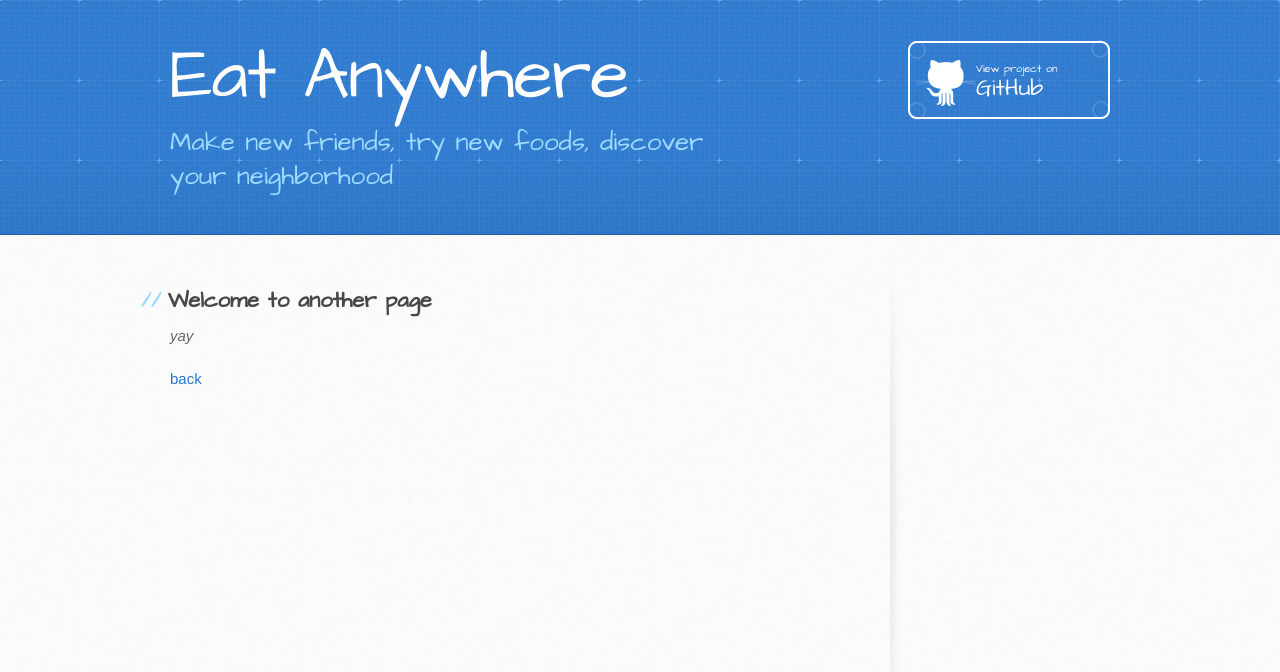
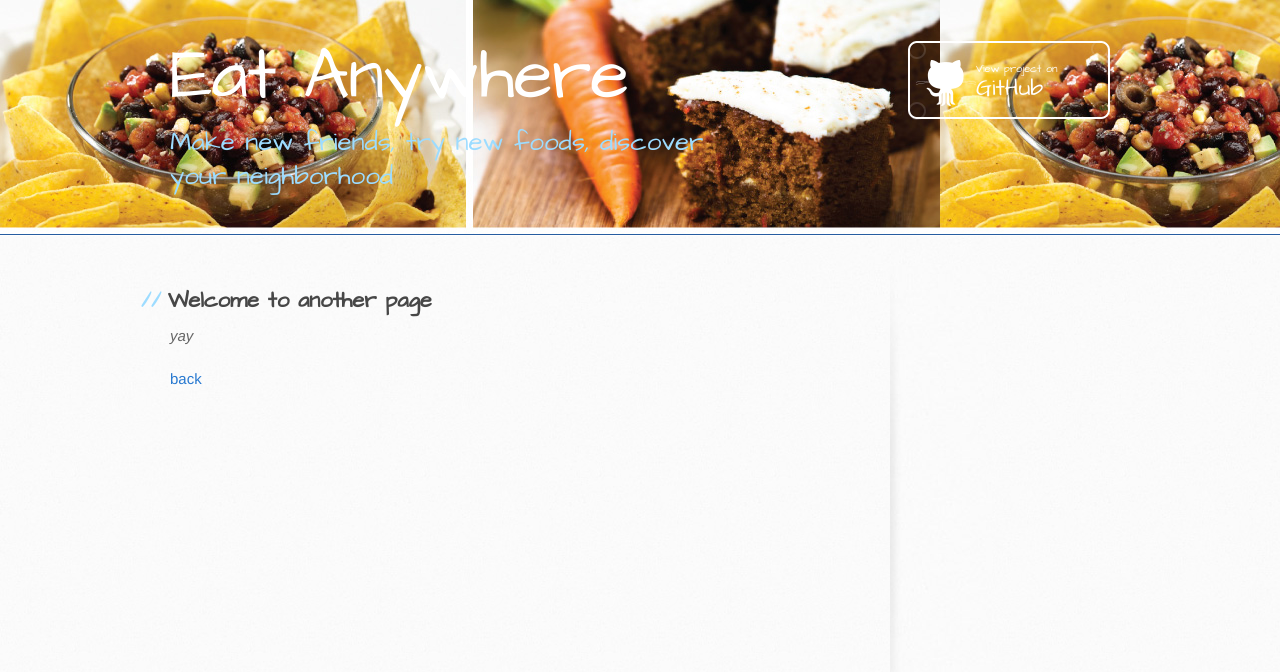
Before and after one commit to Terrib1e/EatA, a Jekyll site: the page built from another-page.md, in a window 1280 px wide. Shown: the top 672 px of the page. Built offline with Jekyll 4.4.1, drawn with Linux system fonts in a browser that asks for light colours; our own code applies the rules of GitHub Pages for plain Markdown files.

Commit message:
Update jekyll-theme-architect.scss

```diff
--- a/_sass/jekyll-theme-architect.scss
+++ b/_sass/jekyll-theme-architect.scss
@@ -25,8 +25,9 @@ a:hover {
 header {
   padding-top: 40px;
   padding-bottom: 40px;
+  background: #2e7bcf url(../images/headerfood.jpg) 0 0;
   font-family: 'Architects Daughter', 'Helvetica Neue', Helvetica, Arial, serif;
-  background: #2e7bcf url(../images/header-bg.jpg) 0 0 repeat-x;
+  //background: #2e7bcf url(../images/header-bg.jpg) 0 0 repeat-x;
   border-bottom: solid 1px #275da1;
 }
 
```
